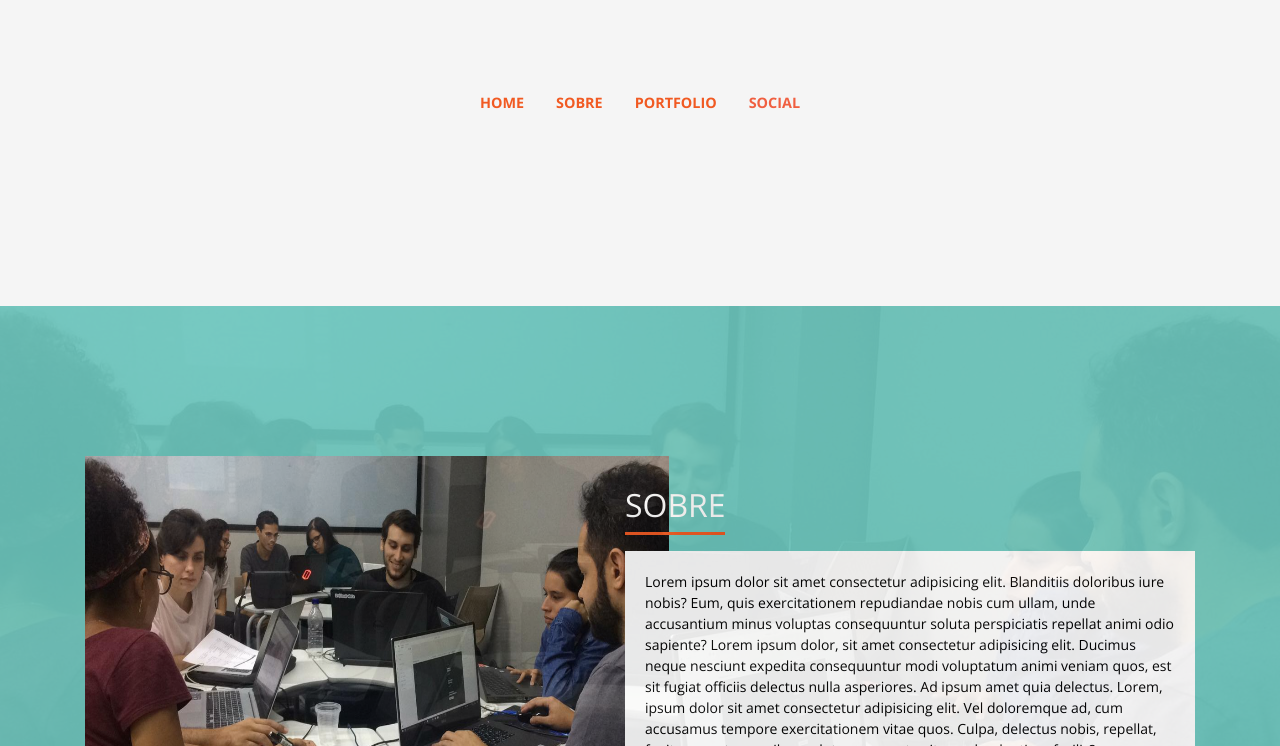
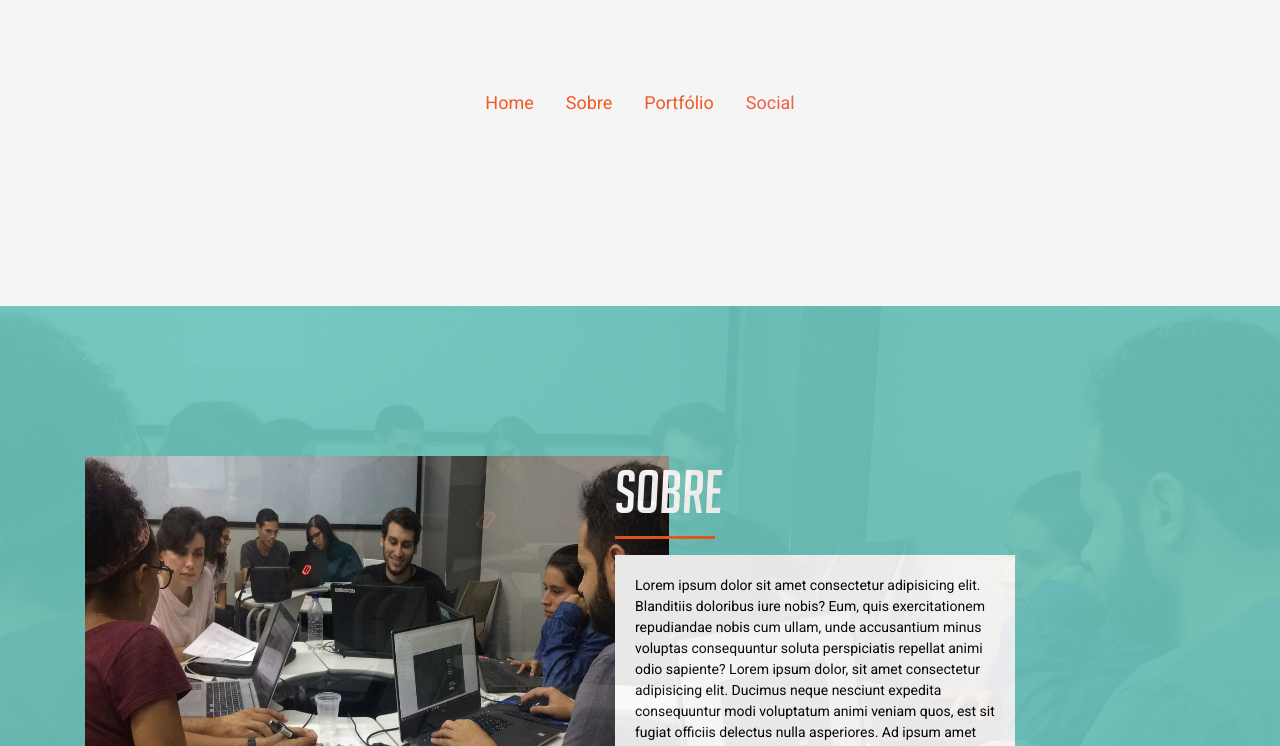
Before and after one commit to tucamefe/compar, a plain HTML site: page index.html in a window 1280 px wide. Shown: the part 494-1240 px from the top of the page. Drawn offline with nearby package versions, Linux system fonts and the light colour scheme.

Commit message:
diçao de fonte oblique

```diff
--- a/css/creative.css
+++ b/css/creative.css
@@ -3,6 +3,11 @@
  * Copyright 2013-2018 Start Bootstrap
  * Licensed under MIT (https://github.com/BlackrockDigital/startbootstrap-creative/blob/master/LICENSE)
  */
+
+ @font-face {
+  font-family: BigNoodle;
+  src: url(../fonts/big_noodle_titling_oblique.ttf);
+}
 
 body,
 html {
@@ -11,7 +16,8 @@ html {
 }
 
 body {
-  font-family: 'Open Sans', 'Helvetica Neue', Arial, sans-serif;;
+
+  font-family: 'Roboto', 'Helvetica Neue', Arial, sans-serif;;
 }
 
 hr {
@@ -74,18 +80,16 @@ h6 {
   padding: 20px;
 }
 
-section {
-  padding: 8rem 0;
-}
-
 .section-heading {
+  font-family: BigNoodle;
+  font-size: 45pt;
   margin-top:150px;
   margin-left: -50px;
   text-transform: uppercase;
 
 }
  .recuo {
-  margin-left: -220px;
+  margin-left: -230px;
 }
 
 ::-moz-selection {
@@ -118,16 +122,13 @@ img::-moz-selection {
 #mainNav {
   border-bottom: 1px solid rgba(33, 37, 41, 0.1);
   background-color: #fff;
-  font-family: 'Open Sans', 'Helvetica Neue', Arial, sans-serif;
   -webkit-transition: all 0.2s;
   transition: all 0.2s;
 }
 
 #mainNav .navbar-brand {
   font-weight: 700;
-  text-transform: uppercase;
   color: #F05F40;
-  font-family: 'Open Sans', 'Helvetica Neue', Arial, sans-serif;
 }
 
 #mainNav .navbar-brand:focus, #mainNav .navbar-brand:hover {
@@ -136,10 +137,9 @@ img::-moz-selection {
 
 #mainNav .navbar-nav > li.nav-item > a.nav-link,
 #mainNav .navbar-nav > li.nav-item > a.nav-link:focus {
-  font-size: .9rem;
-  font-weight: 700;
-  text-transform: uppercase;
+  font-size: 18px;
   color: #212529;
+
 }
 
 #mainNav .navbar-nav > li.nav-item > a.nav-link:hover,
--- a/index.html
+++ b/index.html
@@ -10,6 +10,8 @@
 
   <!-- Bootstrap core CSS -->
   <link href="vendor/bootstrap/css/bootstrap.min.css" rel="stylesheet">
+
+  <link href="https://fonts.googleapis.com/css?family=Roboto" rel="stylesheet">
 
   <!-- Custom fonts for this template -->
   <link href='https://fonts.googleapis.com/css?family=Open+Sans:300italic,400italic,600italic,700italic,800italic,400,300,600,700,800'
@@ -45,7 +47,7 @@
                   <a class="nav-link js-scroll-trigger" href="#about">Sobre</a>
                 </li>
                 <li class="nav-item">
-                  <a class="nav-link js-scroll-trigger" href="#portfolio">Portfolio</a>
+                  <a class="nav-link js-scroll-trigger" href="#portfolio">Portfólio</a>
                 </li>
                 <li class="nav-item">
                   <a class="nav-link js-scroll-trigger" href="#contact">Social</a>
@@ -65,12 +67,12 @@
       <div class="container ">
         <div class="row">
           <div class="col-lg-8 mx-auto">
-            <img src="img/foto-equipe.jpg" style="width: 80%; height: 80%; margin-top: 150px; opacity: 1;">
+            <img src="img/foto-equipe.jpg" style="width: 80%; height: 80%; margin-top: 150px; ">
           </div>
           <div class="col-lg-4 text-left" >
-            <h2 class="section-heading text-white recuo" style="margin-top: 180px;">Sobre</h2>
+            <h1 class="section-heading text-white recuo" style="margin-top: 150px;">Sobre</h1>
             <hr class="my-8 recuo">
-            <p class="text-faded mb-4 recuo" style="background-color: #fff; width: 50; height: 100;">Lorem ipsum dolor sit amet consectetur adipisicing elit. Blanditiis doloribus iure nobis? Eum, quis exercitationem repudiandae nobis cum ullam, unde accusantium minus voluptas consequuntur soluta perspiciatis repellat animi odio sapiente?
+            <p class="text-faded mb-4 recuo" style="background-color: #fff; width: 400px; position: absolute; height: 300px;">Lorem ipsum dolor sit amet consectetur adipisicing elit. Blanditiis doloribus iure nobis? Eum, quis exercitationem repudiandae nobis cum ullam, unde accusantium minus voluptas consequuntur soluta perspiciatis repellat animi odio sapiente?
             Lorem ipsum dolor, sit amet consectetur adipisicing elit. Ducimus neque nesciunt expedita consequuntur modi voluptatum animi veniam quos, est sit fugiat officiis delectus nulla asperiores. Ad ipsum amet quia delectus.
             Lorem, ipsum dolor sit amet consectetur adipisicing elit. Vel doloremque ad, cum accusamus tempore exercitationem vitae quos. Culpa, delectus nobis, repellat, fugit earum temporibus soluta nemo natus itaque laudantium facilis?</p>
           </div>
@@ -82,12 +84,13 @@
 
 
   <section class="p-0" id="portfolio">
-      <h2 class="section-heading text-white recuo" style="margin-top: 180px;">Sobre</h2>
+      <h2 class="section-heading recuo" style="margin-top: 180px;">Portfólio</h2>
+      <hr class="my-8 recuo">
     <div class="container-fluid p-0">
       <div class="row no-gutters popup-gallery">
         <div class="col-lg-4 col-sm-6">
           <a class="portfolio-box" href="img/portfolio/fullsize/1.jpg">
-            <img class="img-fluid" src="img/portfolio/thumbnails/1.jpg" alt="">
+            <!--<img class="img-fluid" src="img/portfolio/thumbnails/1.jpg" alt="">-->
             <div class="portfolio-box-caption">
               <div class="portfolio-box-caption-content">
                 <div class="project-category text-faded">
@@ -102,7 +105,7 @@
         </div>
         <div class="col-lg-4 col-sm-6">
           <a class="portfolio-box" href="img/portfolio/fullsize/2.jpg">
-            <img class="img-fluid" src="img/portfolio/thumbnails/2.jpg" alt="">
+            <!--<img class="img-fluid" src="img/portfolio/thumbnails/2.jpg" alt="">-->
             <div class="portfolio-box-caption">
               <div class="portfolio-box-caption-content">
                 <div class="project-category text-faded">
@@ -117,7 +120,7 @@
         </div>
         <div class="col-lg-4 col-sm-6">
           <a class="portfolio-box" href="img/portfolio/fullsize/3.jpg">
-            <img class="img-fluid" src="img/portfolio/thumbnails/3.jpg" alt="">
+            <!--<img class="img-fluid" src="img/portfolio/thumbnails/3.jpg" alt="">-->
             <div class="portfolio-box-caption">
               <div class="portfolio-box-caption-content">
                 <div class="project-category text-faded">
@@ -132,7 +135,7 @@
         </div>
         <div class="col-lg-4 col-sm-6">
           <a class="portfolio-box" href="img/portfolio/fullsize/4.jpg">
-            <img class="img-fluid" src="img/portfolio/thumbnails/4.jpg" alt="">
+            <!--<img class="img-fluid" src="img/portfolio/thumbnails/4.jpg" alt="">-->
             <div class="portfolio-box-caption">
               <div class="portfolio-box-caption-content">
                 <div class="project-category text-faded">
@@ -147,7 +150,7 @@
         </div>
         <div class="col-lg-4 col-sm-6">
           <a class="portfolio-box" href="img/portfolio/fullsize/5.jpg">
-            <img class="img-fluid" src="img/portfolio/thumbnails/5.jpg" alt="">
+            <!--<img class="img-fluid" src="img/portfolio/thumbnails/5.jpg" alt="">-->
             <div class="portfolio-box-caption">
               <div class="portfolio-box-caption-content">
                 <div class="project-category text-faded">
@@ -162,7 +165,7 @@
         </div>
         <div class="col-lg-4 col-sm-6">
           <a class="portfolio-box" href="img/portfolio/fullsize/6.jpg">
-            <img class="img-fluid" src="img/portfolio/thumbnails/6.jpg" alt="">
+            <!--<img class="img-fluid" src="img/portfolio/thumbnails/6.jpg" alt="">-->
             <div class="portfolio-box-caption">
               <div class="portfolio-box-caption-content">
                 <div class="project-category text-faded">
```
Also changed, not shown: fonts/Longhaul.ttf (added), fonts/Roboto-Regular.ttf (added), fonts/big_noodle_titling_oblique.ttf (added), 2 other files.
